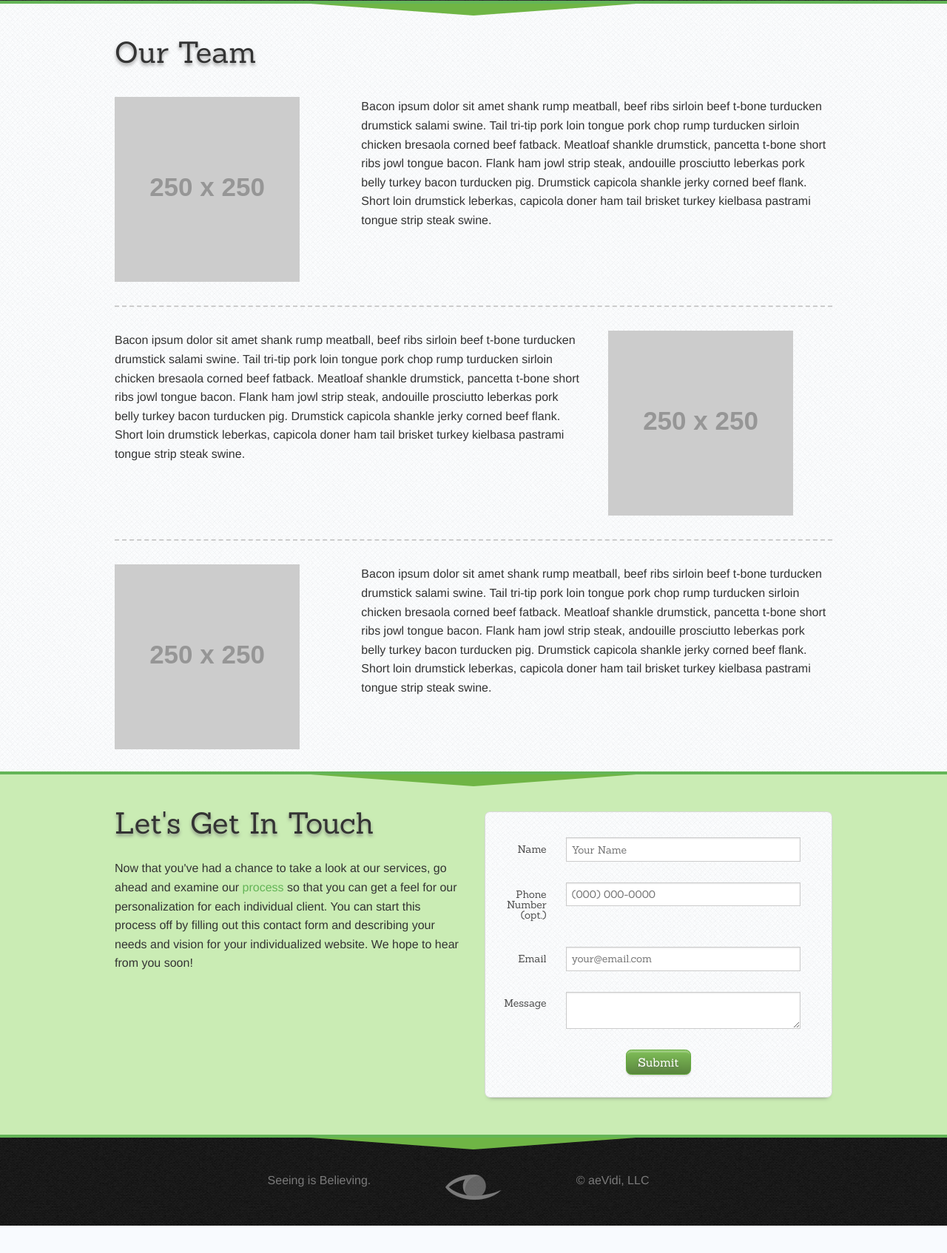
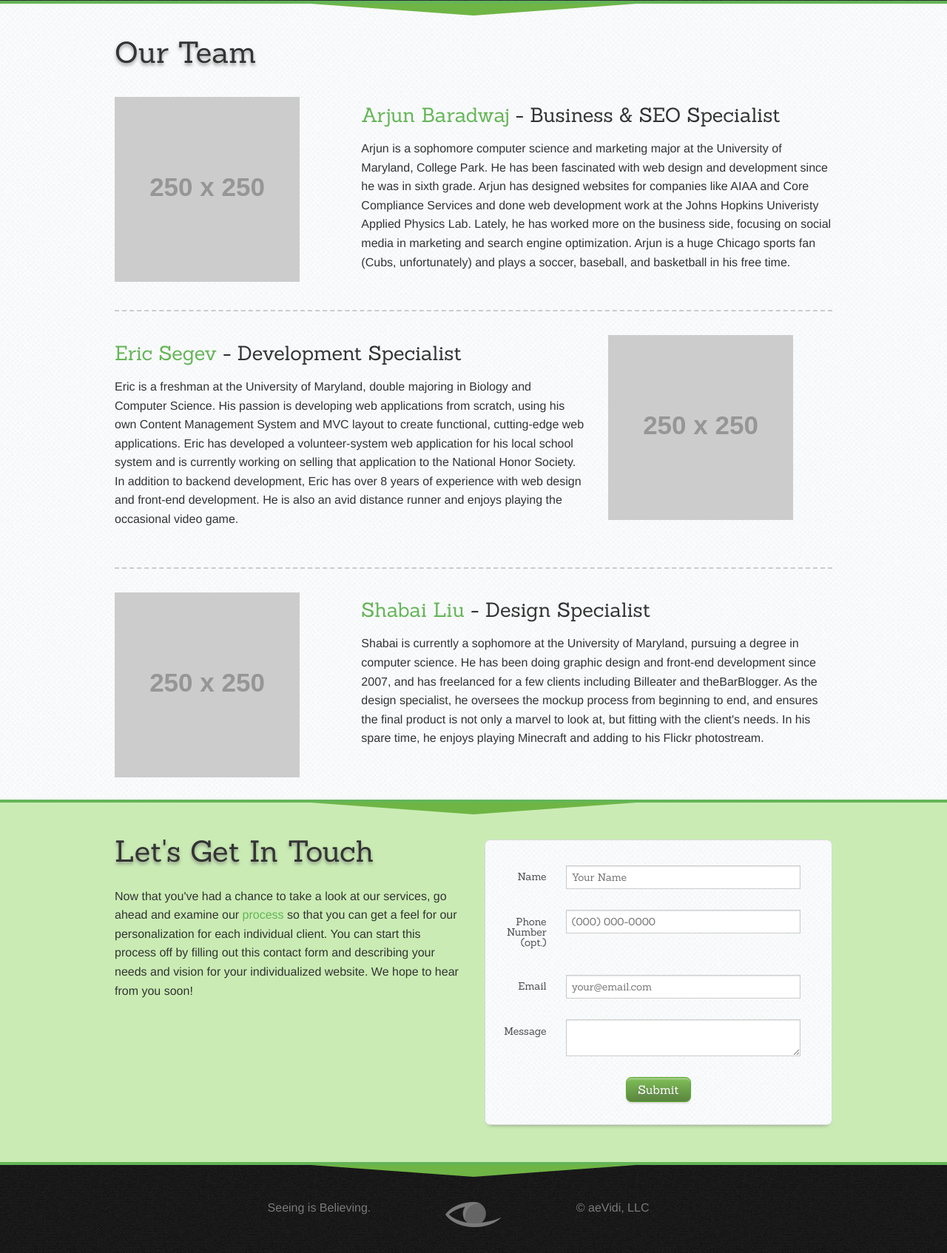
Before and after one commit to extraspicy12/aevidi, a PHP site: page /about.php in a window 1280 px wide. Shown: the part 1913-3607 px from the top of the page at 74% size. Before the commit the page ends 3570 px from the top, so only its background shows below. Run offline with PHP 8.4, Linux system fonts and the light colour scheme; grey boxes labelled with a size stand in for pictures from a placeholder-image service; some libraries are stand-ins or nearby versions; some web fonts are replaced.

Commit message:
Added about stuff
Feel free to tweak the titles, Arjun

```diff
--- a/aevidicom/about.php
+++ b/aevidicom/about.php
@@ -55,7 +55,7 @@ include_once "includes/header.php"
 									<p>By using the nifty contact form we have at the bottom of every page, you can send us an outline of everything you would
 										need on a website. Maybe you already have a few images or a logo. Anything that could add to a visual description of your
 										site is helpful. After we get all the information about what your site needs, we will send you a quote for the work. If
-										a price is agreed upon, then we will proceed to the next step in the process.
+										a price is agreed upon, then we will proceed to the next step in the process.</p>
 								</div>
 							</div>
 						</div>
@@ -72,7 +72,7 @@ include_once "includes/header.php"
 										create graphical mockups of what our vision of the website would look like. From there, we will engage in a back-and-forth
 										with you to tailor the site to meet your vision. The next step is to develop and design the website from the finalized
 										mockup that we agree on. We will be in contact throughout that process in case any changes or executive decisions need
-										to be made.
+										to be made.</p>
 								</div>
 							</div>
 						</div>
@@ -88,7 +88,7 @@ include_once "includes/header.php"
 									<p>This is the point in the process where we finally get your website online. We will work with you to purchase a webhost
 										and domain. Then we will configure the site to work with your host and create documentation to allow you to run your
 										website completely self-sufficiently. We also offer the service of a retainer, where we would administrate the site
-										and upload content that you create.
+										and upload content that you create.</p>
 								</div>
 							</div>
 						</div>
@@ -97,7 +97,7 @@ include_once "includes/header.php"
 			</div>
 		</div>
 	</div>
-	<div class="row band bg-band about-our-team" id="services">
+	<div class="row band bg-band about-our-team" id="about-our-team">
 		<div class="large-12 small-centered columns no-pad">
 			<div class="container">
 				<div class="large-12 columns small-centered">
@@ -105,21 +105,25 @@ include_once "includes/header.php"
 					<div class="row">
 						<div class="large-4 columns"> <img src="http://placehold.it/250x250&text=[person]"> </div>
 						<div class="large-8 columns">
-							<p>Bacon ipsum dolor sit amet shank rump meatball, beef ribs sirloin beef t-bone turducken drumstick salami swine. Tail tri-tip pork loin tongue pork chop rump turducken sirloin chicken bresaola corned beef fatback. Meatloaf shankle drumstick, pancetta t-bone short ribs jowl tongue bacon. Flank ham jowl strip steak, andouille prosciutto leberkas pork belly turkey bacon turducken pig. Drumstick capicola shankle jerky corned beef flank. Short loin drumstick leberkas, capicola doner ham tail brisket turkey kielbasa pastrami tongue strip steak swine.</p>
+							<h3><a href="mailto:arjun@aevidi.com">Arjun Baradwaj</a> - Business & SEO Specialist</h3>
+							<p>Arjun is a sophomore computer science and marketing major at the University of Maryland, College Park. He has been fascinated with web design and development since he was in sixth grade. Arjun has designed websites for companies like AIAA and Core Compliance Services and done web development work at the Johns Hopkins Univeristy Applied Physics Lab. Lately, he has worked more on the business side, focusing on social media in marketing and search engine optimization. Arjun is a huge Chicago sports fan (Cubs, unfortunately) and plays a soccer, baseball, and basketball in his free time.</p>
 						</div>
 					</div>
 					<div style="width:100%;border-top:2px dashed #cccccc;"></div>
 					<div class="row">
 						<div class="large-4 columns push-8"> <img src="http://placehold.it/250x250&text=[person]"> </div>
 						<div class="large-8 columns pull-4">
-							<p>Bacon ipsum dolor sit amet shank rump meatball, beef ribs sirloin beef t-bone turducken drumstick salami swine. Tail tri-tip pork loin tongue pork chop rump turducken sirloin chicken bresaola corned beef fatback. Meatloaf shankle drumstick, pancetta t-bone short ribs jowl tongue bacon. Flank ham jowl strip steak, andouille prosciutto leberkas pork belly turkey bacon turducken pig. Drumstick capicola shankle jerky corned beef flank. Short loin drumstick leberkas, capicola doner ham tail brisket turkey kielbasa pastrami tongue strip steak swine.</p>
+							<h3><a href="mailto:eric@aevidi.com">Eric Segev</a> - Development Specialist</h3>
+							<p>Eric is a freshman at the University of Maryland, double majoring in Biology and Computer Science. His passion is developing web applications from scratch, using his own Content Management System and MVC layout to create functional, cutting-edge web applications. Eric has developed a volunteer-system web application for his local school system and is currently working on selling that application to the National Honor Society. In addition to backend development, Eric has over 8 years of experience with web design and front-end development. He is also an avid distance runner and enjoys playing the occasional video game.
+</p>
 						</div>
 					</div>
 					<div style="width:100%;border-top:2px dashed #cccccc;"></div>
 					<div class="row">
 						<div class="large-4 columns"> <img src="http://placehold.it/250x250&text=[person]"> </div>
 						<div class="large-8 columns">
-							<p>Bacon ipsum dolor sit amet shank rump meatball, beef ribs sirloin beef t-bone turducken drumstick salami swine. Tail tri-tip pork loin tongue pork chop rump turducken sirloin chicken bresaola corned beef fatback. Meatloaf shankle drumstick, pancetta t-bone short ribs jowl tongue bacon. Flank ham jowl strip steak, andouille prosciutto leberkas pork belly turkey bacon turducken pig. Drumstick capicola shankle jerky corned beef flank. Short loin drumstick leberkas, capicola doner ham tail brisket turkey kielbasa pastrami tongue strip steak swine.</p>
+							<h3><a href="mailto:shabai@aevidi.com">Shabai Liu</a> - Design Specialist</h3>
+							<p>Shabai is currently a sophomore at the University of Maryland, pursuing a degree in computer science. He has been doing graphic design and front-end development since 2007, and has freelanced for a few clients including Billeater and theBarBlogger. As the design specialist, he oversees the mockup process from beginning to end, and ensures the final product is not only a marvel to look at, but fitting with the client's needs. In his spare time, he enjoys playing Minecraft and adding to his Flickr photostream.</p>
 						</div>
 					</div>
 				</div>
--- a/aevidicom/css/custom.css
+++ b/aevidicom/css/custom.css
@@ -188,6 +188,12 @@ a:hover {
 	color: #B6B6B6;
 	font-size: 1.75em;
 	text-shadow: 0 0 10px #c9c9c9;
+}
+
+#about-our-team h3 {
+	font-family: 'Sanchez', sans-serif, helvetica;
+	font-weight: 500;
+	font-color: #333333;
 }
 
 .button.fancy {
```
